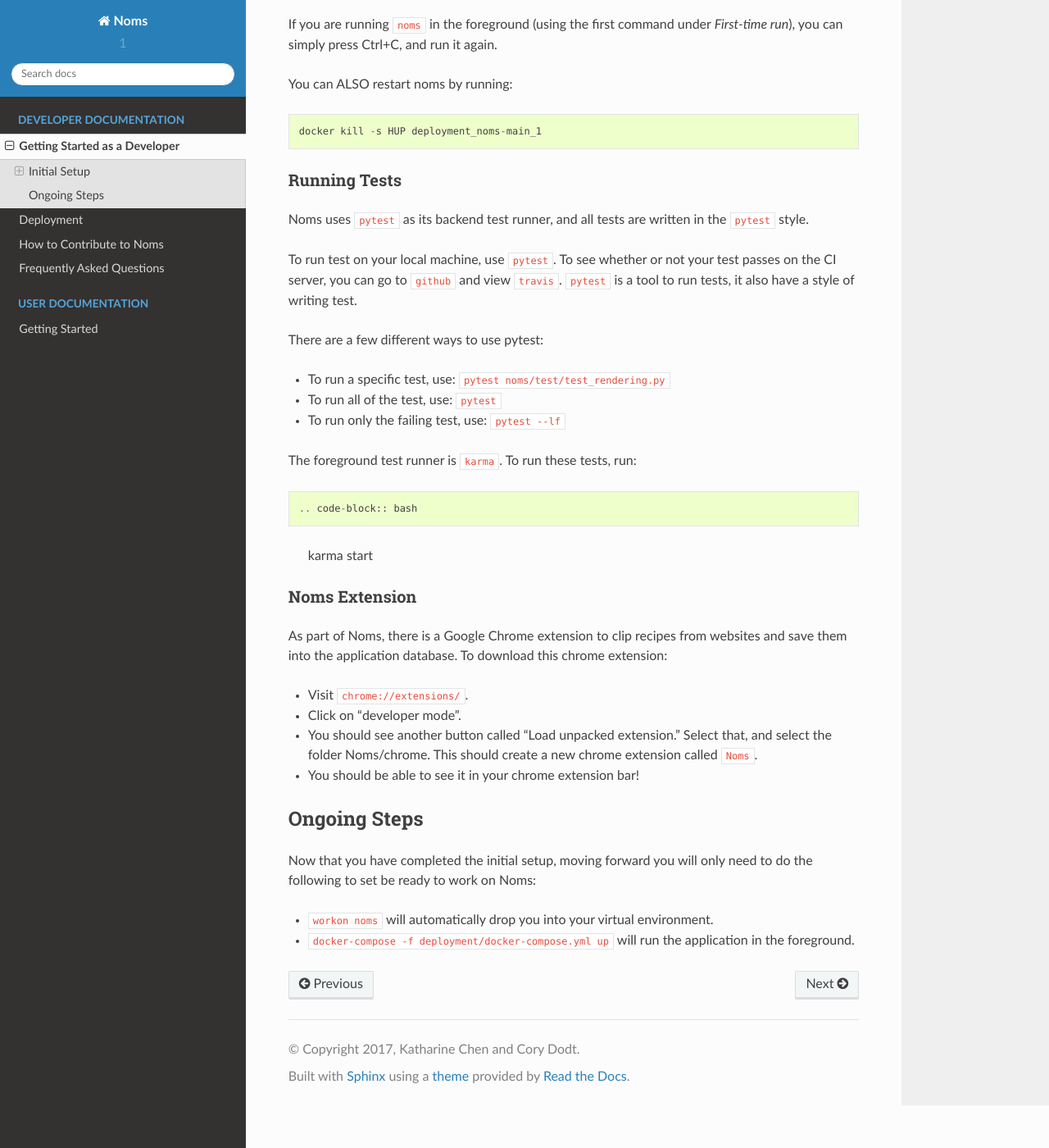
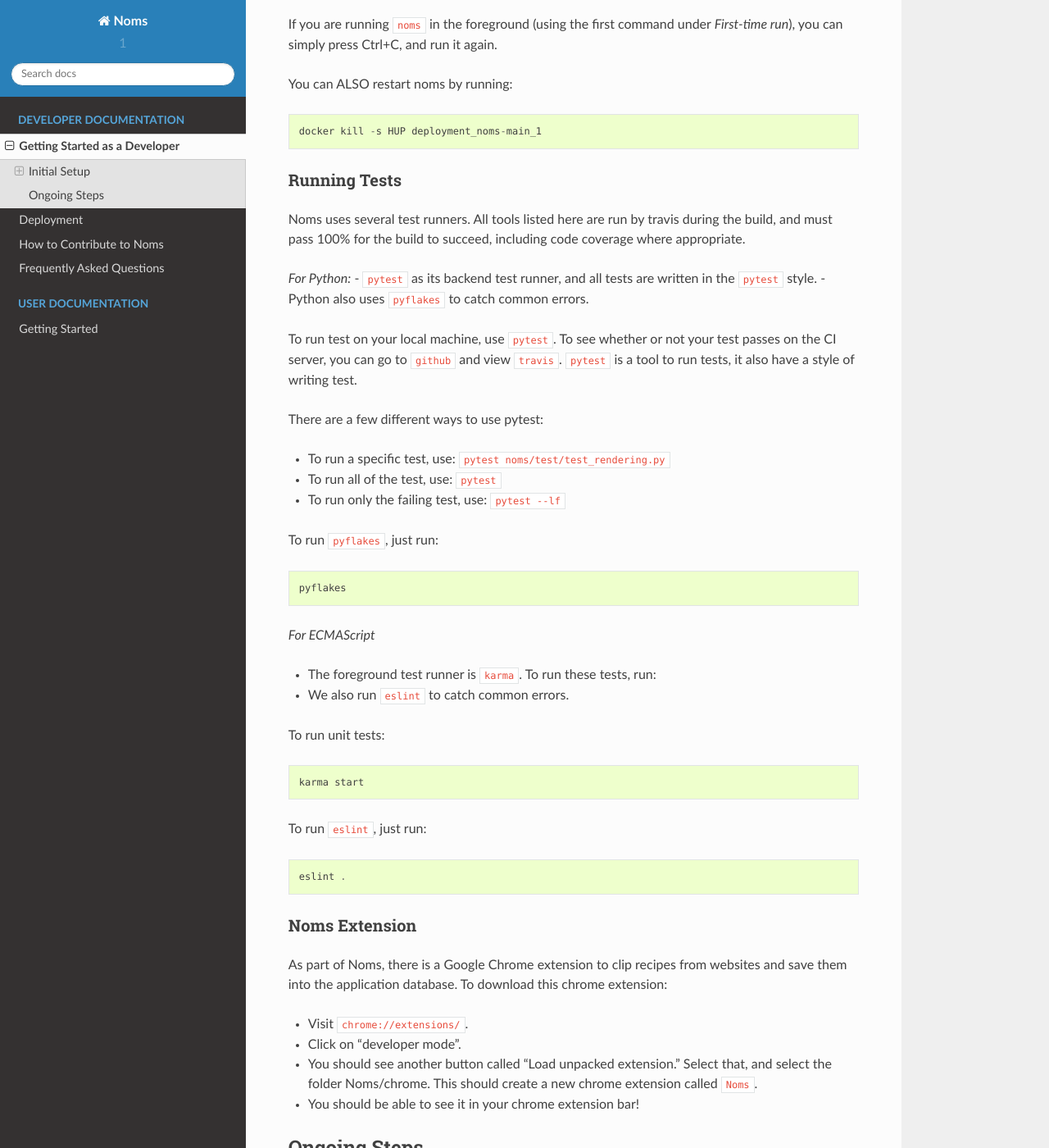
Before and after one commit to katharinechen/Noms, a Sphinx documentation site: the page built from docs/devgettingstarted.rst, in a window 1280 px wide and 1400 px high, scrolled down 2521 px. Shown: the whole window at 82% size. Built offline with Sphinx 7.4.7 and the Read the Docs theme 2.0.0, drawn with Linux system fonts in a browser that asks for light colours; formulas are drawn with MathJax 3.

Commit message:
noms-54 some doc cleanup

```diff
--- a/docs/devgettingstarted.rst
+++ b/docs/devgettingstarted.rst
@@ -132,7 +132,13 @@ You can ALSO restart noms by running::
 
 Running Tests
 ~~~~~~~~~~~~~
-Noms uses ``pytest`` as its backend test runner, and all tests are written in the ``pytest`` style.
+Noms uses several test runners. All tools listed here are run by travis during
+the build, and must pass 100% for the build to succeed, including code coverage
+where appropriate.
+
+*For Python:*
+- ``pytest`` as its backend test runner, and all tests are written in the ``pytest`` style.
+- Python also uses ``pyflakes`` to catch common errors.
 
 To run test on your local machine, use ``pytest``. To see whether or not your
 test passes on the CI server, you can go to ``github`` and view ``travis``.
@@ -144,11 +150,22 @@ There are a few different ways to use pytest:
 - To run all of the test, use: ``pytest``
 - To run only the failing test, use: ``pytest --lf``
 
-The foreground test runner is ``karma``. To run these tests, run::
+To run ``pyflakes``, just run::
 
-.. code-block:: bash
+    pyflakes
+
+*For ECMAScript*
+
+- The foreground test runner is ``karma``. To run these tests, run::
+- We also run ``eslint`` to catch common errors.
+
+To run unit tests::
 
     karma start
+
+To run ``eslint``, just run::
+
+    eslint .
 
 Noms Extension
 ~~~~~~~~~~~~~~
```
